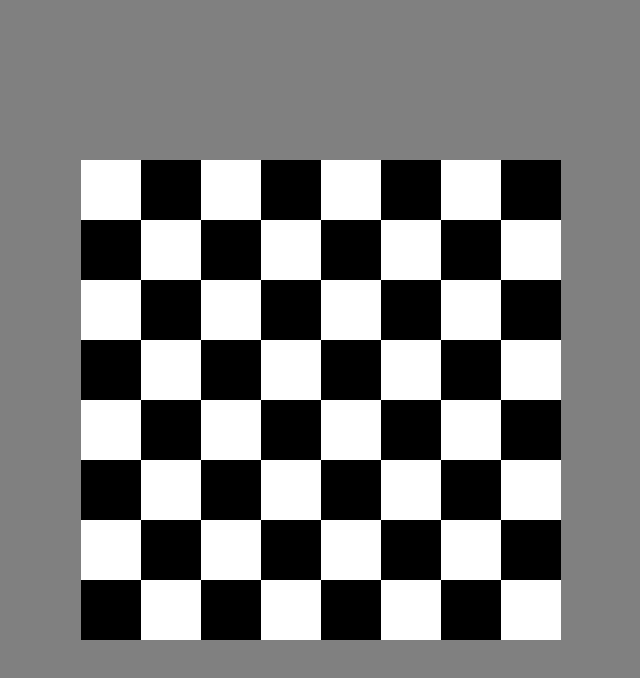
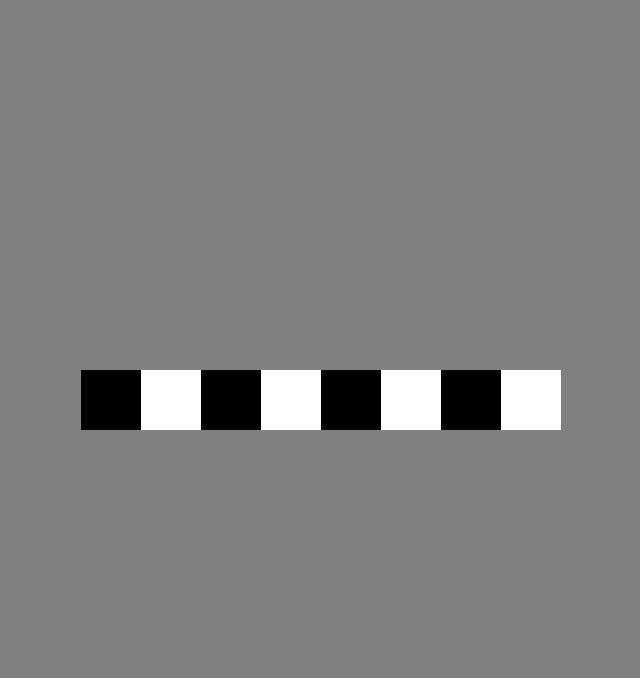
Before and after one commit to joaopedroalb/challenges-study, a Next.js app: page /challenger-1 in a window 1280 px wide. Shown: the top 678 px of the page, without its empty margins (319-959 px from the left). Built offline with nearby package versions, Linux system fonts and the light colour scheme.

Commit message:
Add component row

```diff
--- /dev/null
+++ b/components/challenge-1/row/index.module.css
@@ -0,0 +1,3 @@
+.container{
+    display: flex;
+}
--- /dev/null
+++ b/components/challenge-1/row/index.tsx
@@ -0,0 +1,25 @@
+import Square from '../square'
+import styles from './index.module.css'
+
+export default function Row(props:{value:boolean}){
+    let isWhite = props.value
+
+    function getIsWhite(){
+        isWhite = !isWhite;
+        return isWhite;
+    }
+
+    const loopSquare = () => {
+        const listSquare = [];
+        for(let i = 0 ; i<=7 ; i++){
+            listSquare.push(<Square isWhite={getIsWhite()}/>)
+        }
+        return listSquare;
+    }
+
+    return (
+        <div className={styles.container}>
+            {loopSquare()}
+        </div>
+    )
+}
--- a/pages/challenger-1.tsx
+++ b/pages/challenger-1.tsx
@@ -1,11 +1,15 @@
 import { useState } from 'react'
+import Row from '../components/challenge-1/row';
 import Square from '../components/challenge-1/square'
+
 import styles from '../styles/challengeone.module.css'
 
 
 export default function challengerOne(){
     let isWhite = false;
+    function populateTable(){
 
+    }
     function getIsWhite(){
         isWhite = !isWhite;
         return isWhite;
@@ -13,86 +17,7 @@ export default function challengerOne(){
     return (
         <div className={styles.container}>
             <div className={styles.board}>
-                <div className={styles.row}>
-                <Square isWhite={getIsWhite()}/>
-                <Square isWhite={getIsWhite()}/>
-                <Square isWhite={getIsWhite()}/>
-                <Square isWhite={getIsWhite()}/>
-                <Square isWhite={getIsWhite()}/>
-                <Square isWhite={getIsWhite()}/>
-                <Square isWhite={getIsWhite()}/>
-                <Square isWhite={getIsWhite()}/>
-                </div>
-                <div className={styles.row}>
-                <Square isWhite={!getIsWhite()}/>
-                <Square isWhite={!getIsWhite()}/>
-                <Square isWhite={!getIsWhite()}/>
-                <Square isWhite={!getIsWhite()}/>
-                <Square isWhite={!getIsWhite()}/>
-                <Square isWhite={!getIsWhite()}/>
-                <Square isWhite={!getIsWhite()}/>
-                <Square isWhite={!getIsWhite()}/>
-                </div>
-                <div className={styles.row}>
-                <Square isWhite={getIsWhite()}/>
-                <Square isWhite={getIsWhite()}/>
-                <Square isWhite={getIsWhite()}/>
-                <Square isWhite={getIsWhite()}/>
-                <Square isWhite={getIsWhite()}/>
-                <Square isWhite={getIsWhite()}/>
-                <Square isWhite={getIsWhite()}/>
-                <Square isWhite={getIsWhite()}/>
-                </div>
-                <div className={styles.row}>
-                <Square isWhite={!getIsWhite()}/>
-                <Square isWhite={!getIsWhite()}/>
-                <Square isWhite={!getIsWhite()}/>
-                <Square isWhite={!getIsWhite()}/>
-                <Square isWhite={!getIsWhite()}/>
-                <Square isWhite={!getIsWhite()}/>
-                <Square isWhite={!getIsWhite()}/>
-                <Square isWhite={!getIsWhite()}/>
-                </div>
-                <div className={styles.row}>
-                <Square isWhite={getIsWhite()}/>
-                <Square isWhite={getIsWhite()}/>
-                <Square isWhite={getIsWhite()}/>
-                <Square isWhite={getIsWhite()}/>
-                <Square isWhite={getIsWhite()}/>
-                <Square isWhite={getIsWhite()}/>
-                <Square isWhite={getIsWhite()}/>
-                <Square isWhite={getIsWhite()}/>
-                </div>
-                <div className={styles.row}>
-                <Square isWhite={!getIsWhite()}/>
-                <Square isWhite={!getIsWhite()}/>
-                <Square isWhite={!getIsWhite()}/>
-                <Square isWhite={!getIsWhite()}/>
-                <Square isWhite={!getIsWhite()}/>
-                <Square isWhite={!getIsWhite()}/>
-                <Square isWhite={!getIsWhite()}/>
-                <Square isWhite={!getIsWhite()}/>
-                </div>
-                <div className={styles.row}>
-                <Square isWhite={getIsWhite()}/>
-                <Square isWhite={getIsWhite()}/>
-                <Square isWhite={getIsWhite()}/>
-                <Square isWhite={getIsWhite()}/>
-                <Square isWhite={getIsWhite()}/>
-                <Square isWhite={getIsWhite()}/>
-                <Square isWhite={getIsWhite()}/>
-                <Square isWhite={getIsWhite()}/>
-                </div>
-                <div className={styles.row}>
-                <Square isWhite={!getIsWhite()}/>
-                <Square isWhite={!getIsWhite()}/>
-                <Square isWhite={!getIsWhite()}/>
-                <Square isWhite={!getIsWhite()}/>
-                <Square isWhite={!getIsWhite()}/>
-                <Square isWhite={!getIsWhite()}/>
-                <Square isWhite={!getIsWhite()}/>
-                <Square isWhite={!getIsWhite()}/>
-                </div>
+                <Row value={getIsWhite()} />
 
             </div>
         </div>
```
